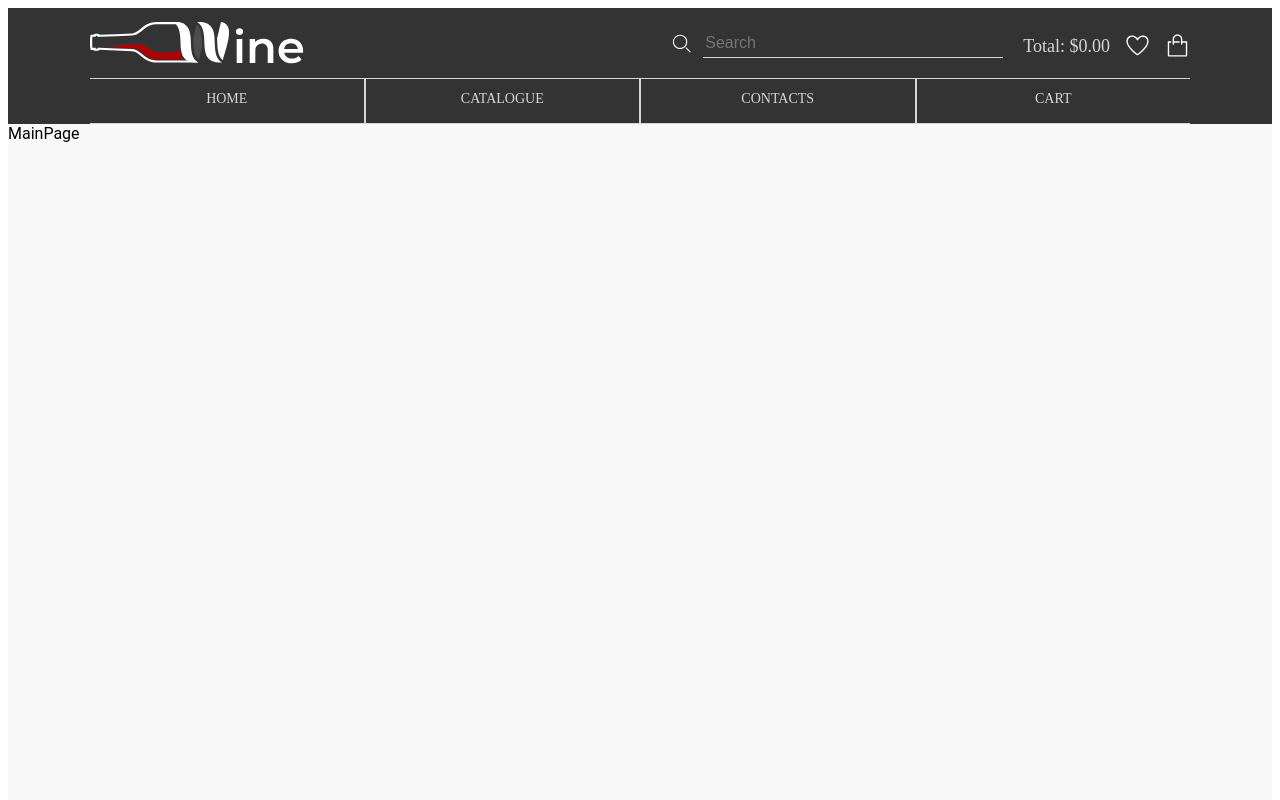
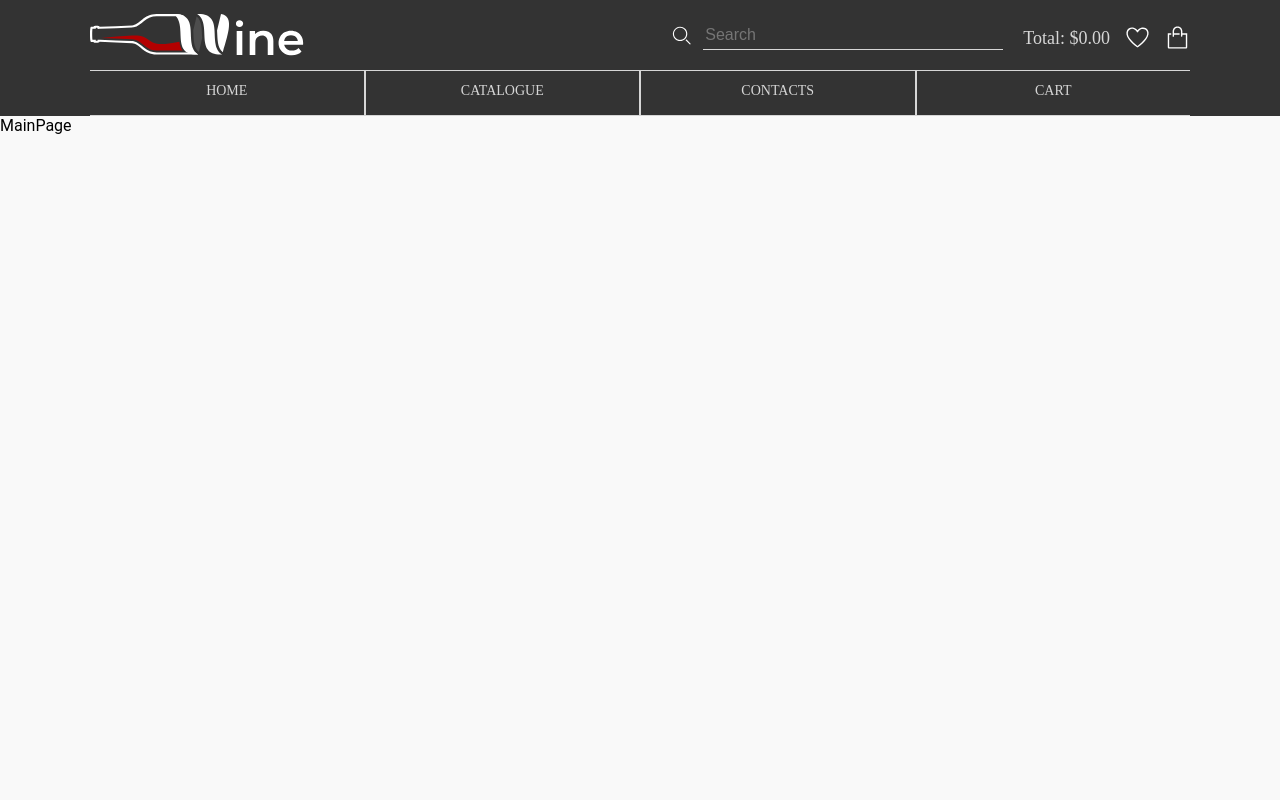
Before and after one commit to mitjasha/online-shop, a React (Create React App) app: page / in a window 1280 px wide. Shown: the top 800 px of the page. Built offline with nearby package versions, Linux system fonts and the light colour scheme.

Commit message:
fix: change scss rules writing in footer.scss and add margin:0 to body

```diff
--- a/src/containers/Footer/Footer.scss
+++ b/src/containers/Footer/Footer.scss
@@ -9,17 +9,13 @@
   align-items: center;
   justify-content: center;
   flex-direction: column;
-}
 
-.footer {
   &__info {
     display: grid;
     grid-template-columns: repeat(4, 1fr);
     height: 85px;
   }
-}
 
-.footer {
   &__logo,
   &__phone,
   &__media,
@@ -33,22 +29,16 @@
     height: 100%;
     font-weight: 600;
   }
-}
 
-.footer {
   &__phone {
     text-decoration: none;
     color: inherit;
   }
-}
 
-.footer {
   &__media {
     gap: 35px;
   }
-}
 
-.footer {
   &__authors {
     border-right-style: none;
     margin: 0;
--- a/src/index.scss
+++ b/src/index.scss
@@ -1,5 +1,9 @@
 html {
   font-family: "Roboto";
+}
+
+body {
+  margin: 0;
 }
 
 .container {
```
